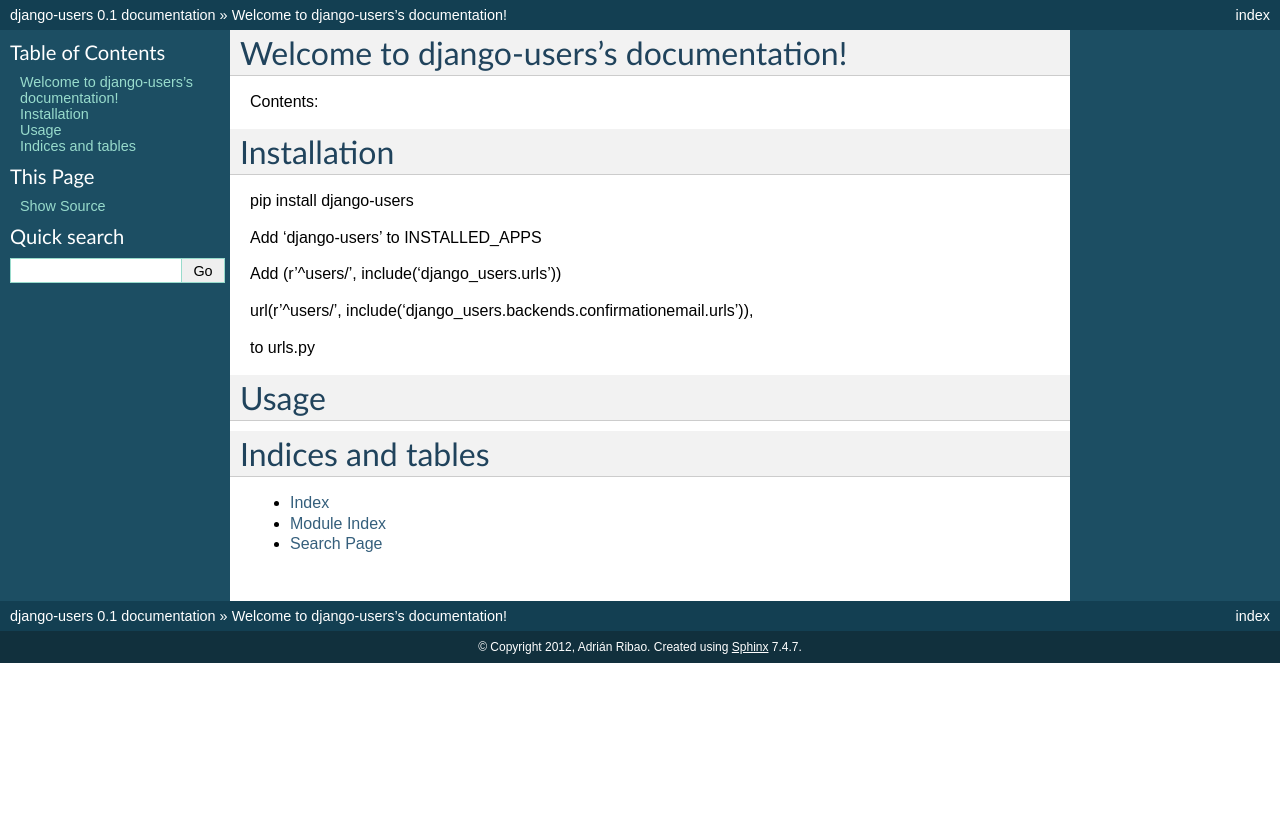
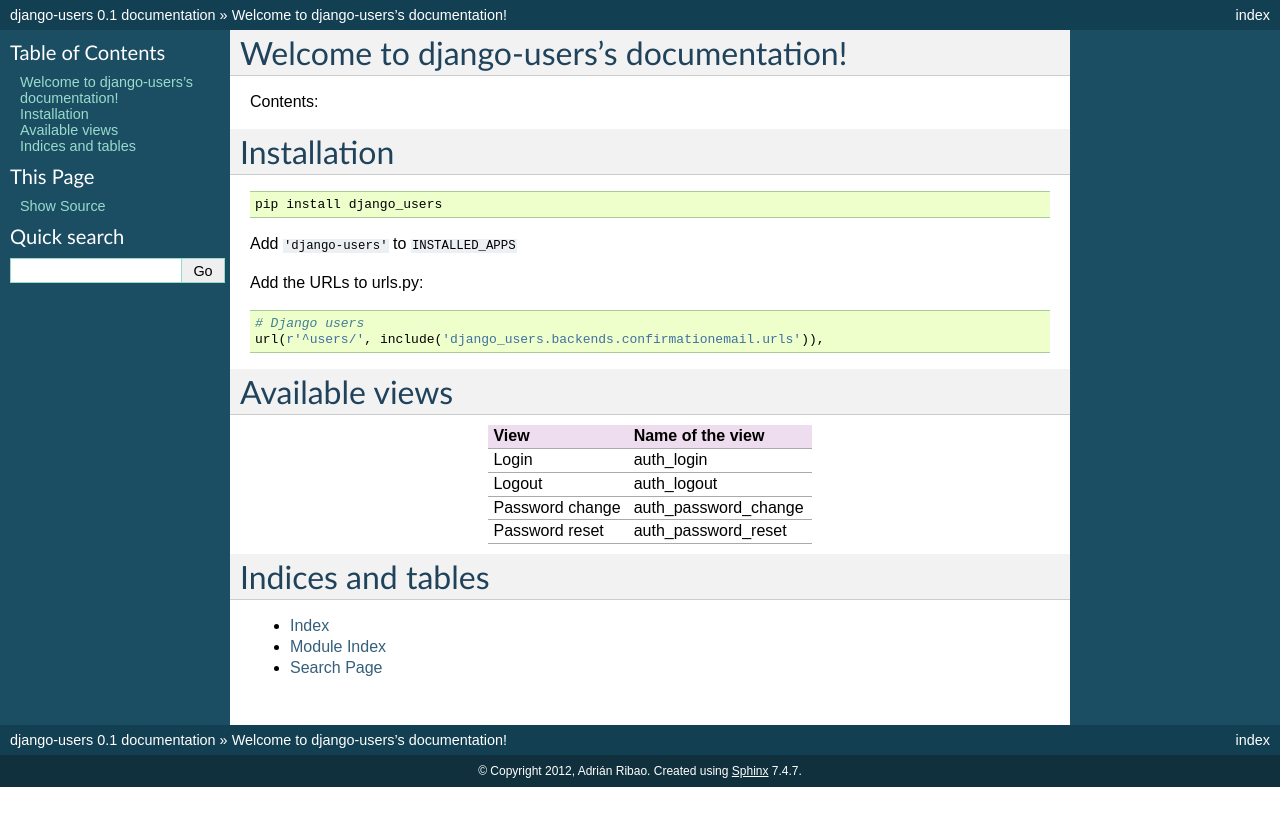
Before and after one commit to AdrianRibao/django-users, a Sphinx documentation site: the page built from docs/source/index.rst, in a window 1280 px wide. Shown: the top 826 px of the page. Built offline with Sphinx 7.4.7, drawn with Linux system fonts in a browser that asks for light colours; formulas are drawn with MathJax 3.

Commit message:
Improved docs

```diff
--- a/docs/source/index.rst
+++ b/docs/source/index.rst
@@ -14,20 +14,30 @@
 Installation
 ============
 
-pip install django-users
+.. code::
 
-Add 'django-users' to INSTALLED_APPS
+    pip install django_users
 
-Add (r'^users/', include('django_users.urls'))
+Add ``'django-users'`` to ``INSTALLED_APPS``
 
-url(r'^users/', include('django_users.backends.confirmationemail.urls')),
+Add the URLs to urls.py:
 
-to urls.py
+.. code::
 
-Usage
-=====
+    # Django users
+    url(r'^users/', include('django_users.backends.confirmationemail.urls')),
 
+Available views
+===============
 
+================= ====================
+View              Name of the view
+================= ====================
+Login             auth_login
+Logout            auth_logout
+Password change   auth_password_change
+Password reset    auth_password_reset
+================= ====================
 
 Indices and tables
 ==================
```
